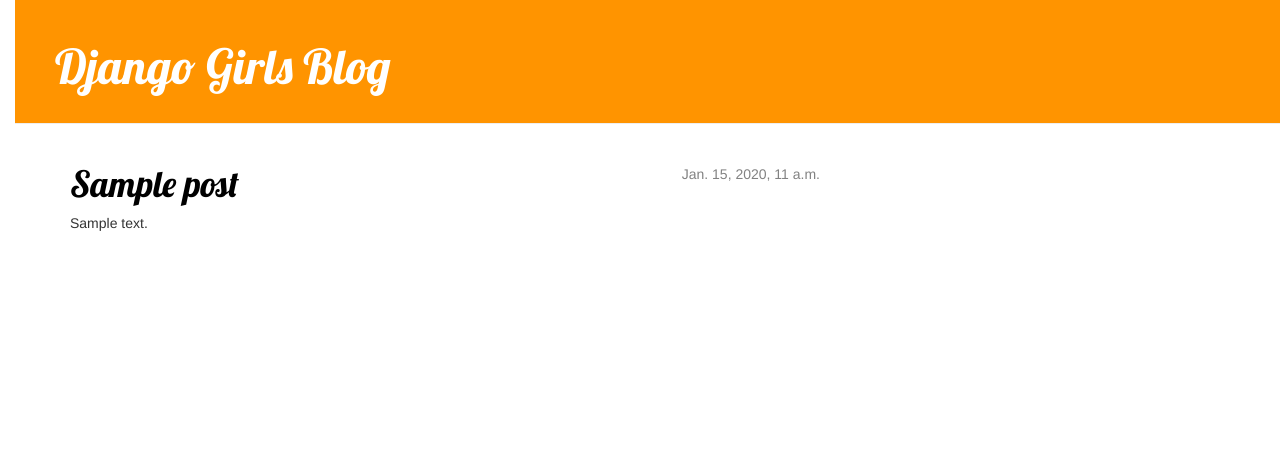
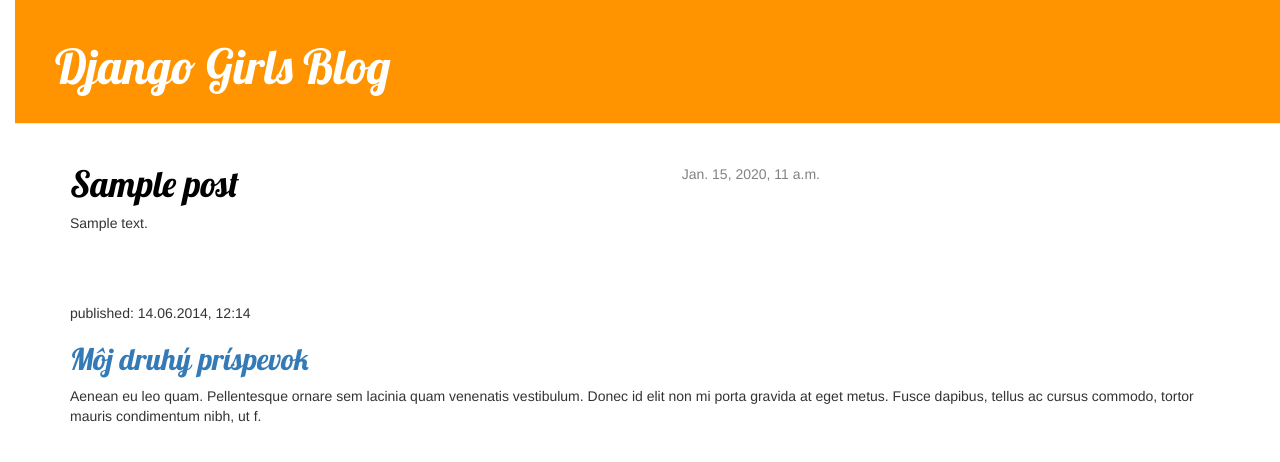
Before and after one commit to uberalfa/my-first-blog, a Django app: template blog/templates/blog/post_list.html in a window 1280 px wide. Shown: the top 462 px of the page. Run offline with Django 3.2, Linux system fonts and the light colour scheme; the template is opened without the code that fills it: values that come from a table or form of the project are taken from there, others are empty; tables that the repository leaves empty hold one stand-in row (values such as "Sample post"); some libraries are stand-ins or nearby versions.

Commit message:
Add extension into post_list.html .

```diff
--- a/blog/templates/blog/post_list.html
+++ b/blog/templates/blog/post_list.html
@@ -9,5 +9,13 @@
             <h1><a href="{% url 'post_detail' pk=post.pk %}">{{ post.title }}</a></h1>
             <p>{{ post.text|linebreaksbr }}</p>
         </div>
+    </div>
+</div>
+        <div>
+            <p>published: 14.06.2014, 12:14</p>
+            <h2><a href="">Môj druhý príspevok</a></h2>
+            <p>Aenean eu leo quam. Pellentesque ornare sem lacinia quam venenatis vestibulum. Donec id elit non mi porta gravida at eget metus. Fusce dapibus, tellus ac cursus commodo, tortor mauris condimentum nibh, ut f.</p>
+        </div>
+
     {% endfor %}
 {% endblock content %}
```
